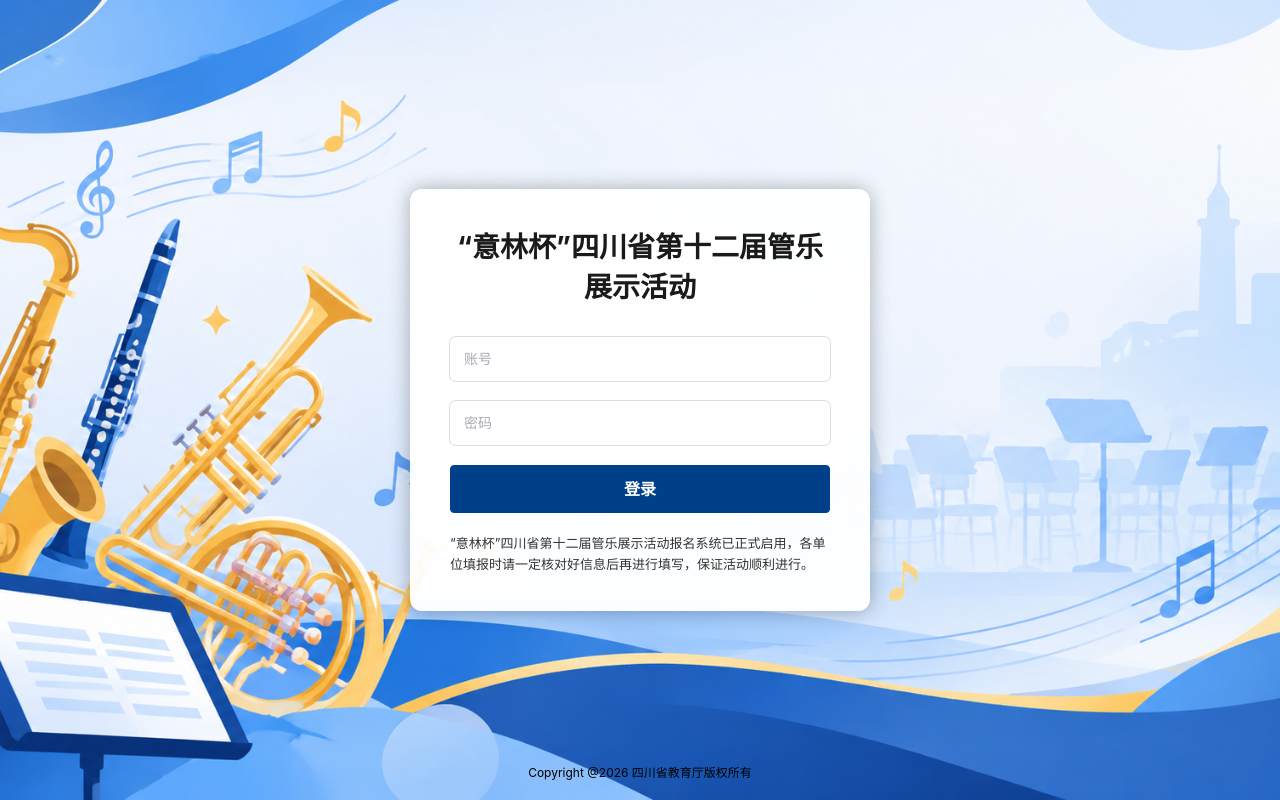
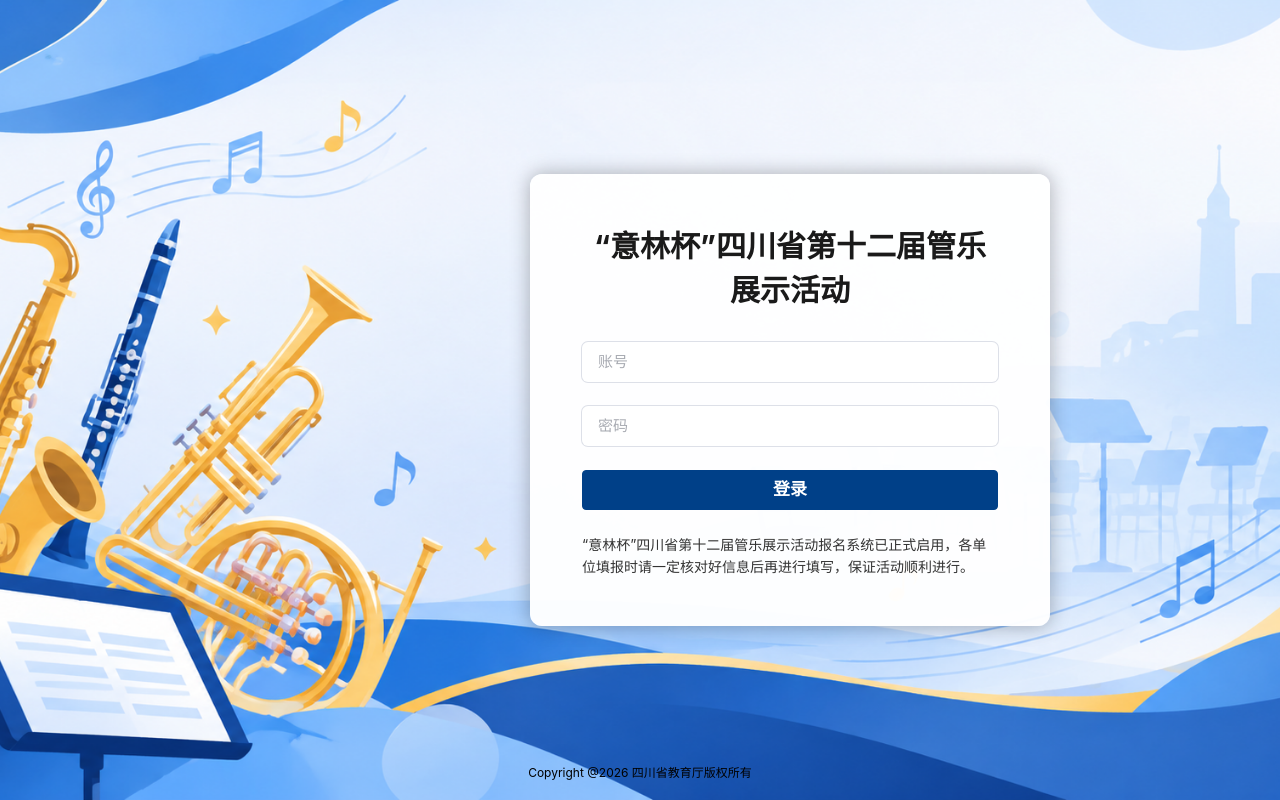
Before and after one commit to yyye55/yl-frontend, a Vue app: page /login in a window 1280 px wide. Built offline with nearby package versions, Linux system fonts and the light colour scheme.

Commit message:
登录界面风格调整

```diff
--- a/src/views/login/index.vue
+++ b/src/views/login/index.vue
@@ -165,16 +165,17 @@ async function submit() {
 .login_box {
   position: relative;
   z-index: 1;
-  width: 460px;
+  width: 520px;
   background-color: rgba(255, 255, 255, 0.96);
   border-radius: 12px;
-  padding: 36px 40px;
+  padding: 48px 52px;
   box-shadow: 0 0 20px rgba(0, 0, 0, 0.3);
+  transform: translateX(150px);
 }
 
 .title {
   text-align: center;
-  font-size: 28px;
+  font-size: 30px;
   font-weight: bold;
   color: #1a1a1a;
   margin-bottom: 32px;
@@ -185,18 +186,18 @@ async function submit() {
     text-align: center;
     .mybtn {
       width: 100%;
-      height: 48px;
+      height: 40px;
       background-color: #004088;
       border-color: #004088;
-      font-size: 16px;
+      font-size: 17px;
       font-weight: bold;
     }
   }
   p {
-    font-size: 13px;
+    font-size: 14px;
     color: #333333;
     line-height: 1.6;
-    margin-top: 16px;
+    margin-top: 18px;
   }
   :deep(.el-input__wrapper) {
     box-shadow: 0 0 0 1px #dde0e8 !important;
@@ -204,15 +205,16 @@ async function submit() {
     border-radius: 6px;
   }
   :deep(.el-input__inner) {
-    height: 44px;
+    height: 40px;
     border: none !important;
     border-radius: 6px;
-    padding-left: 14px;
-    padding-right: 14px;
+    padding-left: 16px;
+    padding-right: 16px;
+    font-size: 15px;
     box-shadow: none !important;
   }
   :deep(.el-input__suffix) {
-    padding-right: 10px;
+    padding-right: 12px;
   }
   :deep(.el-input__wrapper.is-focus) {
     box-shadow: 0 0 0 1px #004088 !important;
@@ -224,7 +226,7 @@ async function submit() {
     box-shadow: 0 0 0 1px #c0c4cc !important;
   }
   :deep(.el-form-item) {
-    margin-bottom: 20px;
+    margin-bottom: 24px;
   }
 }
 
```
